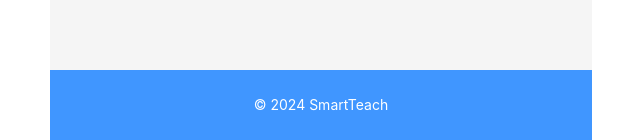
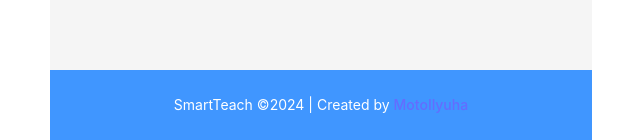
Before and after one commit to MotoIlyuha/smart-teach-demo, a React (Vite) app: page / in a window 1280 px wide. Shown: the part 660-800 px from the top of the page, without its empty margins (319-959 px from the left). Built offline with nearby package versions, Linux system fonts and the light colour scheme; no server answers; the database is empty.

Commit message:
Update footer
Signed-off-by: MotoIluyha <motoilyuha@mail.ru>

```diff
--- a/src/pages/Layout.tsx
+++ b/src/pages/Layout.tsx
@@ -19,7 +19,7 @@ export default function RootLayout() {
           <Outlet/>
         </Content>
         <Footer className={styles.layoutFooter}>
-          © 2024 SmartTeach
+          SmartTeach ©{new Date().getFullYear()} | Created by <a href={'https://github.com/MotoIlyuha'}>MotoIlyuha</a>
         </Footer>
       </Layout>
     </App>
```
